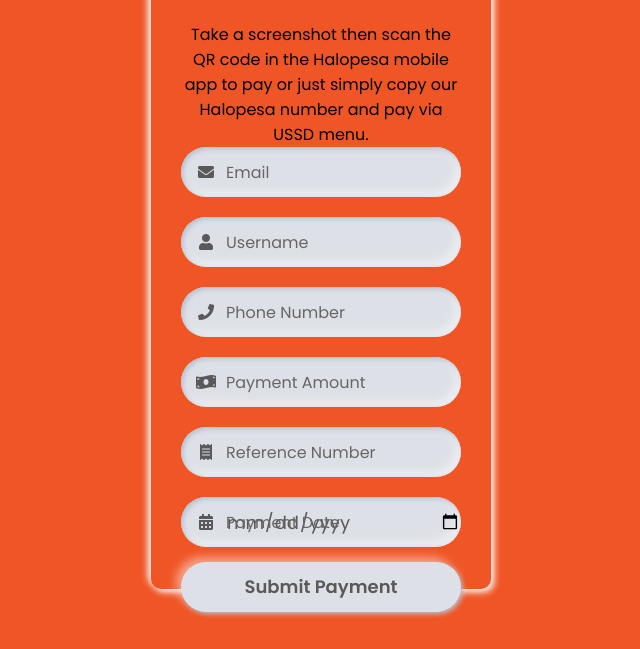
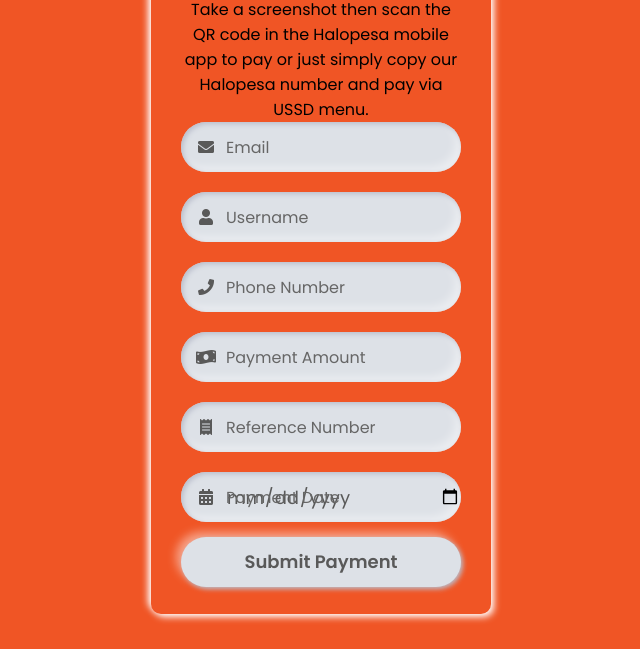
Before and after one commit to Zelenskypilot/MailGmailjs, a website: page index.html in a window 1280 px wide. Shown: the part 151-800 px from the top of the page, without its empty margins (319-959 px from the left). Drawn offline with Linux system fonts and the light colour scheme.

Commit message:
Update style.css

```diff
--- a/style.css
+++ b/style.css
@@ -16,7 +16,7 @@
 }
 .content{
   width: 340px;
-  height:680px;
+  height:730px;
   padding: 10px 30px;
   background: #f05525;
   border-radius: 10px;
```
